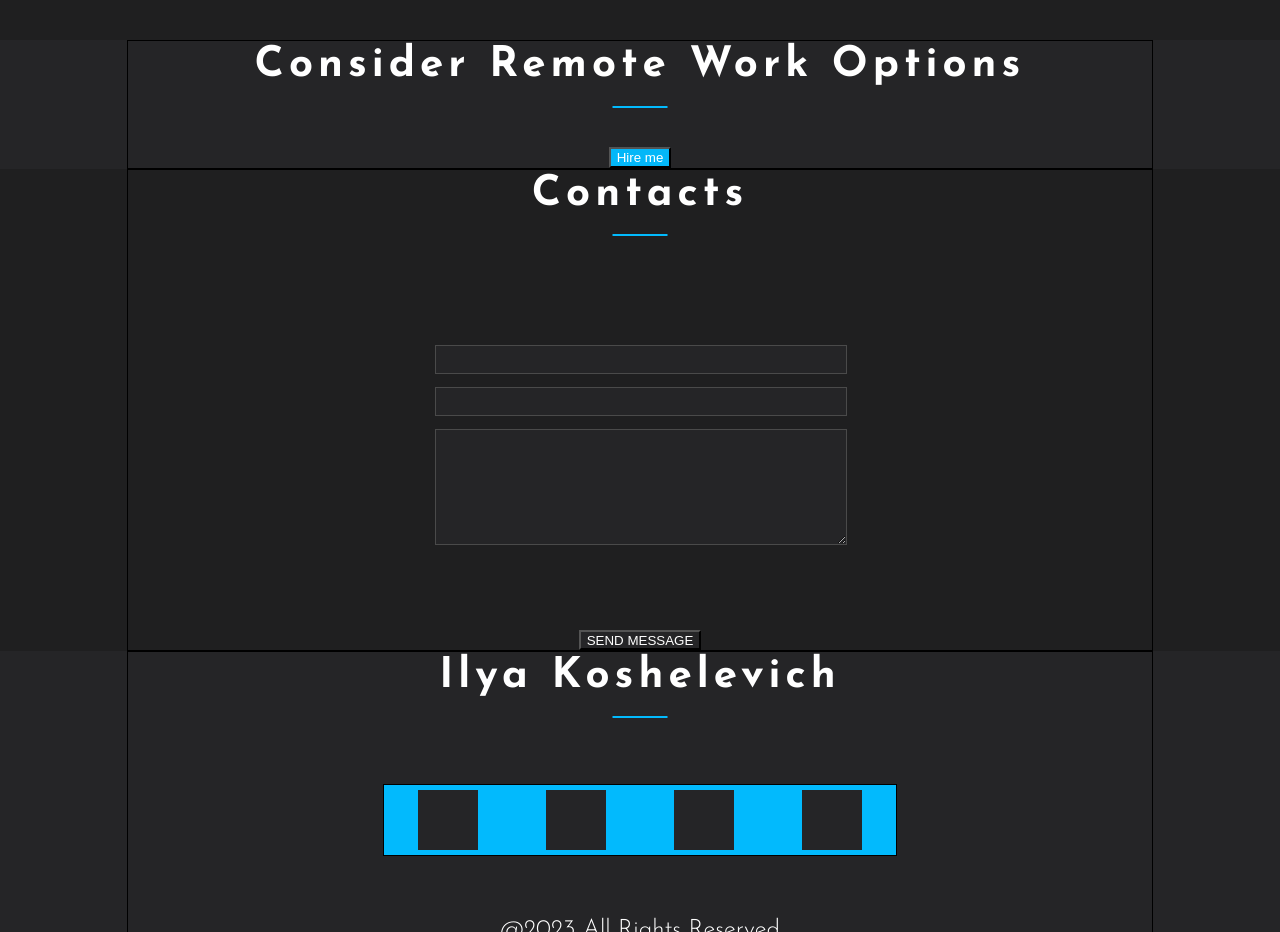
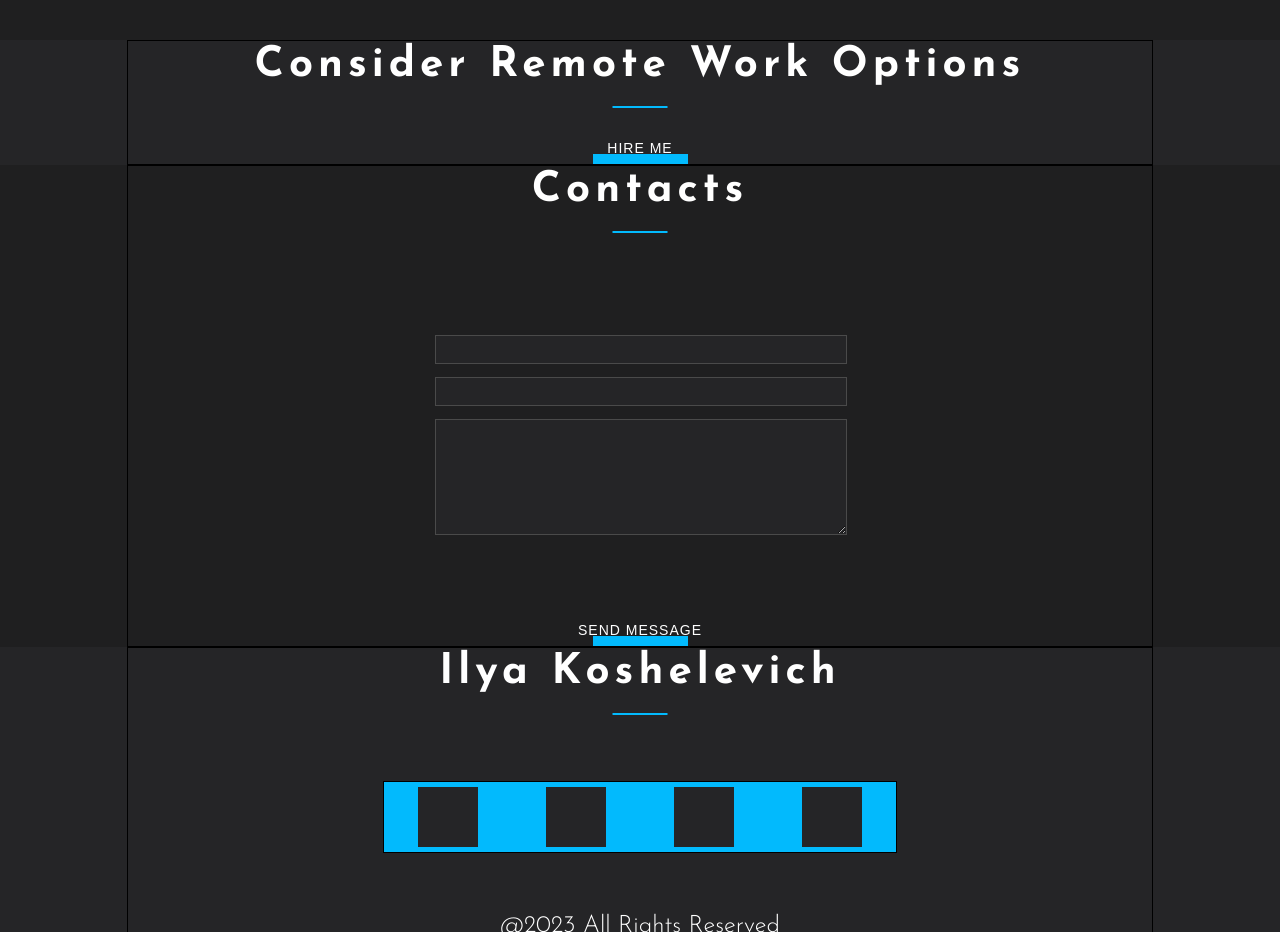
Before and after one commit to iliik/cv, a React (Create React App) app: page / in a window 1280 px wide. Shown: the part 2440-3372 px from the top of the page. Built offline with nearby package versions, Linux system fonts and the light colour scheme; a web font is replaced by a local one.

Commit message:
import-refactor-Button

```diff
--- a/src/common/components/Button/Button.js
+++ b/src/common/components/button/Button.js
@@ -1,4 +1,5 @@
 import React from 'react';
+import style from './Button.module.scss'
 
 export function Button(props) {
     return (
--- a/src/common/components/Button/Button.module.scss
+++ b/src/common/components/button/Button.module.scss
@@ -4,16 +4,17 @@
 .btn {
   border: none;
   @include flex(row, center, center, nowrap);
-  @include text($TextFontFamily, 14px, 1.2, 400);
+  @include text ($TextFontFamily, 14px, 1.2);
   text-transform: uppercase;
   letter-spacing: 1px;
   padding: 8px 20px;
-  max-width: 160px;
+  max-width: 150px;
   width: 100%;
   color: $textColor;
   outline: none;
   position: relative;
   z-index: 0;
+  text-decoration: none;
 
   &::after {
     content: '';
--- a/src/contacts/Contacts.js
+++ b/src/contacts/Contacts.js
@@ -2,6 +2,7 @@ import React from 'react';
 import style from './Contacts.module.scss'
 import styleContainer from "../common/styles/Container.module.css";
 import Title from "../common/components/title/Title";
+import {Button} from "../common/components/button/Button";
 
 
 function Contacts() {
@@ -10,11 +11,11 @@ function Contacts() {
             <div className={`${styleContainer.container} ${style.contactsBlock}`}>
                 <Title text={'Contacts'}/>
                 <form className={style.inputTextBlock}>
-                    <input className={style.input} type='text' />
                     <input className={style.input} type='text'/>
-                    <textarea className={style.textarea} ></textarea>
+                    <input className={style.input} type='text'/>
+                    <textarea className={style.textarea}></textarea>
                 </form>
-                <button className={style.button} type='submit'>SEND MESSAGE</button>
+                <Button text={'SEND MESSAGE'}/>
             </div>
         </div>
     );
--- a/src/contacts/Contacts.module.scss
+++ b/src/contacts/Contacts.module.scss
@@ -1,4 +1,6 @@
 @import ".././common/styles/sass/variabls.scss";
+@import ".././common/styles/sass/mixins";
+@import ".././common/components/button/Button.module";
 
 .contactsBlock {
   background-color: $bgColor;
@@ -36,11 +38,11 @@
 
   }
 
-  .button {
-    background-color: $bgSecondColor;
-    flex-wrap: wrap;
-    color: $textColor;
-    padding-bottom: inherit;
+  .button[type='submit'] {
+    @extend .btn;
+    align-self: center;
+    background-color: transparent;
+    margin-top: 30px;
   }
 
   .optionsContainer {
--- a/src/options/Options.js
+++ b/src/options/Options.js
@@ -2,6 +2,7 @@ import React from 'react';
 import style from './Options.module.scss'
 import styleContainer from "../common/styles/Container.module.css";
 import Title from "../common/components/title/Title";
+import {Button} from "../common/components/button/Button";
 
 
 function Options() {
@@ -9,7 +10,8 @@ function Options() {
         <div className={style.optionsBlock}>
             <div className={`${styleContainer.container} ${style.optionsContainer}`}>
                 <Title text={'Consider remote work options'}/>
-                <button className={style.button}>Hire me</button>
+                {/*<button className={style.button}>Hire me</button>*/}
+                <Button text={'Hire me'}/>
             </div>
         </div>
     );
```
